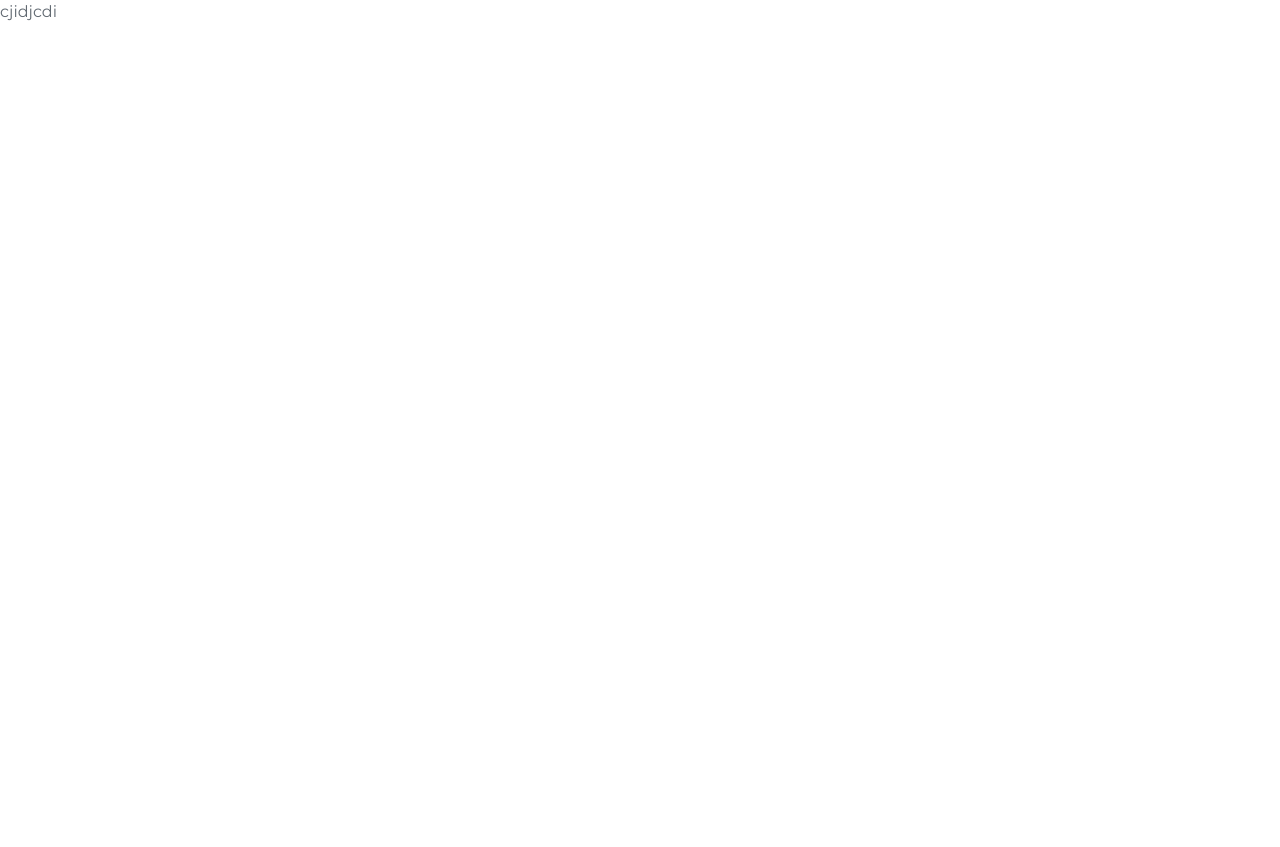
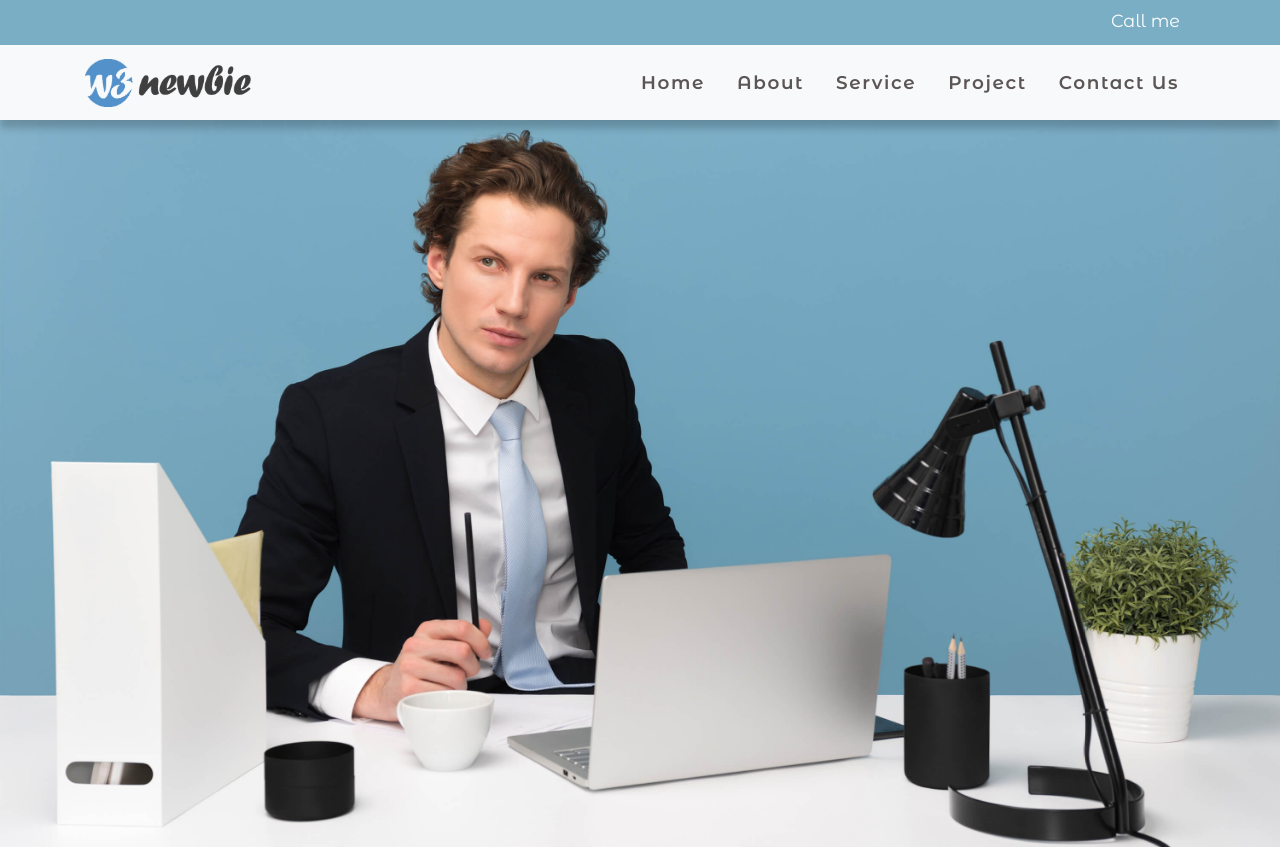
Before and after one commit to lina-lin/web-bootstrap, a plain HTML site: page index.html in a window 1280 px wide. Before the commit the page ends 800 px from the top, so only its background shows below. Drawn offline with Linux system fonts and the light colour scheme.

Commit message:
carousel

```diff
--- a/css/style.css
+++ b/css/style.css
@@ -1,28 +1,50 @@
 /*-- Body Reset --*/
+@import url('https://fonts.googleapis.com/css2?family=Montserrat+Alternates:wght@300;400;500;600;700&display=swap');
 body {
 	overflow-x: hidden;
-  font-family: 'Montserrat', sans-serif;
+	/* font-family: 'Montserrat', sans-serif; */
 	color: #616971;
+	font-family: 'Montserrat Alternates', sans-serif;
+}
+a {
+	text-decoration: none;
 }
 
 /*============= TOP BAR HEADER =============*/
-
-
-
+.top-bar {
+	background: #7aaec4;
+	height: 2.8em;
+	padding: 0.5rem 0;
+}
+.top-bar a {
+	color: #fff;
+	font-size: 1.1rem;
+}
 /*============= NAVIGATION =============*/
-
-
-
+.navbar-brand img {
+	height: 3rem;
+}
+.navbar {
+	font-size: 1.15rem;
+	letter-spacing: 0.1rem;
+	font-weight: 600;
+	box-shadow: 0 0.5rem 0.5rem rgba(0, 0, 0, 0.2);
+	z-index: 1;
+}
+.nav-item {
+	padding: 0.5rem;
+}
+.nav-link {
+	color: #5b5555 !important;
+}
+.nav-link:hover {
+	color: #4981b3 !important;
+}
 /*============= CAROUSEL =============*/
-
-
 
 /*---Change Carousel Transition Speed --*/
 
-
 /*-- Carousel Content --*/
-
-
 
 /*===== FIXED BACKGROUND IMG =====*/
 
@@ -30,30 +52,20 @@ body {
 	overflow: hidden; /*-- Correction for iOS --*/
 }
 
-
 /*-- Emoji Navbar --*/
-
-
 
 /*============= FOOTER =============*/
 
-
-
 /*============= SOCKET =============*/
-
-
 
 /*============= MEDIA QUERIES =============*/
 
 /* Devices under 1199px (xl) */
 @media (max-width: 1199.98px) {
-
 }
 /* Devices under 768px (md) */
 @media (max-width: 767.98px) {
-
 }
-
 
 /*============ BOOTSTRAP BREAK POINTS:
 
@@ -75,7 +87,8 @@ Extra (xl) large devices (large desktops, 1200px and up)
 =============*/
 
 /*-- Bootstrap Mobile Gutter Fix --*/
-.row, .container-fluid {
+.row,
+.container-fluid {
 	margin-left: 0px !important;
 	margin-right: 0px !important;
 }
@@ -84,7 +97,7 @@ Extra (xl) large devices (large desktops, 1200px and up)
 .fixed-background {
 	position: relative;
 	width: 100%;
-  z-index: 1000!important;
+	z-index: 1000 !important;
 }
 .fixed-wrap {
 	clip: rect(0, auto, auto, 0);
@@ -96,7 +109,7 @@ Extra (xl) large devices (large desktops, 1200px and up)
 	z-index: -999 !important;
 }
 .fixed {
-  z-index: -999!important;
+	z-index: -999 !important;
 	display: block;
 	top: 0;
 	left: 0;
--- a/index.html
+++ b/index.html
@@ -3,37 +3,67 @@
 	<head>
 		<meta charset="UTF-8" />
 		<meta name="viewport" content="width=device-width, initial-scale=1.0, viewport-fit=cover" />
-		<meta http-equiv="X-UA-Compatible" content="ie=edge" />
-		<title>HTML5 Website with Bootstrap | Responsive Website Design</title>
+		<title>project1</title>
 		<link rel="shortcut icon" href="img/favicon.ico" />
 		<!-- Bootstrap 4.5 CSS -->
 		<link rel="stylesheet" href="css/bootstrap.min.css" />
 		<!-- Style CSS -->
 		<link rel="stylesheet" href="css/style.css" />
 		<!-- Google Fonts -->
-		<link href="https://fonts.googleapis.com/css?family=Montserrat:300,400,500,600,700&display=swap" rel="stylesheet" />
+		<!-- <link href="https://fonts.googleapis.com/css?family=Montserrat:300,400,500,600,700&display=swap" rel="stylesheet" /> -->
 	</head>
 
 	<body>
-		cjidjcdi
 		<!-- Top Bar -->
-
+		<div class="top-bar">
+			<div class="container">
+				<div class="col-12 text-right">
+					<p><a href="tel:+886912345678">Call me</a></p>
+				</div>
+			</div>
+		</div>
 		<!-- End Top Bar -->
 
 		<!-- Navigation -->
-
+		<nav class="navbar bg-light navbar-light navbar-expand-lg">
+			<div class="container">
+				<a href="index.html" class="navbar-brand"><img src="img/logo.png" alt="logo" /></a>
+				<button class="navbar-toggler" type="button" data-toggle="collapse" data-target="#nav-menu">
+					<span class="navbar-toggler-icon"></span>
+				</button>
+				<div class="collapse navbar-collapse" id="nav-menu">
+					<ul class="navbar-nav ml-auto">
+						<li class="nav-item"><a href="index.html" class="nav-link">Home</a></li>
+						<li class="nav-item"><a href="" class="nav-link">About</a></li>
+						<li class="nav-item"><a href="" class="nav-link">Service</a></li>
+						<li class="nav-item"><a href="" class="nav-link">Project</a></li>
+						<li class="nav-item"><a href="" class="nav-link">Contact Us</a></li>
+					</ul>
+				</div>
+			</div>
+		</nav>
 		<!-- End Navigation -->
 
 		<!-- Image Carousel -->
+		<div id="carousel" class="carousel slide" data-ride="carousel" data-interval="6500000">
+			<!-- Carousel Content -->
+			<div class="carousel-inner">
+				<div class="carousel-item active">
+					<img src="img/carousel/1.jpg" alt="" class="w-100" />
+				</div>
+				<div class="carousel-item">
+					<img src="img/carousel/2.jpg" alt="" class="w-100" />
+				</div>
+				<div class="carousel-item">
+					<img src="img/carousel/3.jpg" alt="" class="w-100" />
+				</div>
+			</div>
+			<!-- End Carousel Content -->
 
-		<!-- Carousel Content -->
+			<!-- Previous & Next Buttons -->
 
-		<!-- End Carousel Content -->
-
-		<!-- Previous & Next Buttons -->
-
-		<!-- End Previous & Next Buttons -->
-
+			<!-- End Previous & Next Buttons -->
+		</div>
 		<!-- End Image Carousel -->
 
 		<!-- Main Page Heading -->
```
Lines whose indentation alone changed are shown as unchanged.
